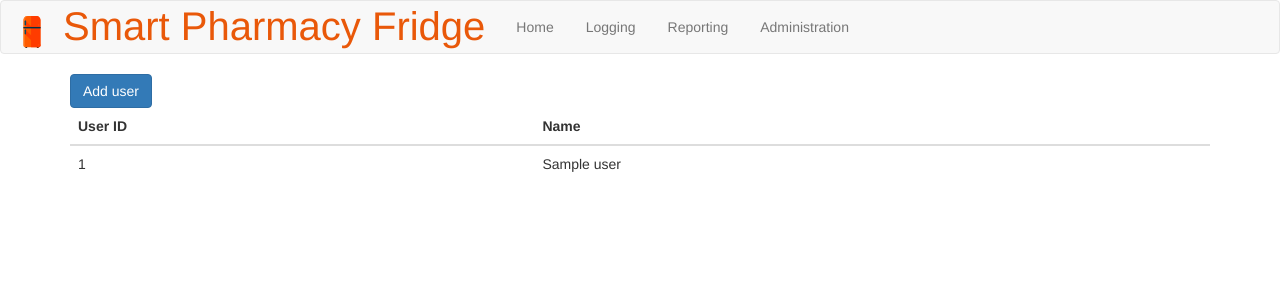
After one commit to ginadivina/smart-pharmacy-fridge, a Flask app: template app/templates/admin.html in a window 1280 px wide. The commit adds this page. Shown: the top 300 px of the page. Run offline with Flask 2, Linux system fonts and the light colour scheme; tables that the repository leaves empty hold one stand-in row (values such as "Sample post"); the template is opened without the code that fills it: values that come from a table or form of the project are taken from there, most other values are stand-ins (such as "Sample title", 1, 10 or a date in 2020); some libraries are stand-ins or nearby versions.

Commit message:
Implemented add user functionality and photo Adding user's photo will encode the photo as well

```diff
--- a/app.py
+++ b/app.py
@@ -1,5 +1,6 @@
 #!/usr/bin/python3
 from app import app
+from flask_wtf.csrf import CSRFProtect
 
 if __name__ == "__main__":
     app.debug = False
--- a/app/__init__.py
+++ b/app/__init__.py
@@ -1,7 +1,12 @@
 #!/usr/bin/python3
 from flask import Flask
 from flask_bootstrap import Bootstrap
+from flask_wtf.csrf import CSRFProtect
 app = Flask(__name__)
 from app import routes
 
+csrf = CSRFProtect(app)
+app.config['SECRET_KEY'] = "secretkey"
+app.config['WTF_CSRF_SECRET_KEY'] = "secretkey"
+csrf.init_app(app)
 bootstrap = Bootstrap(app)
--- /dev/null
+++ b/app/exported_db_tables/sqlite_sequence.csv
@@ -0,0 +1,2 @@
+name,seq
+users,12
--- /dev/null
+++ b/app/exported_db_tables/user_id_encoding.csv
@@ -0,0 +1 @@
+user_id,Field1,Field2,Field3,Field4,Field5,Field6,Field7,Field8,Field9,Field10,Field11,Field12,Field13,Field14,Field15,Field16,Field17,Field18,Field19,Field20,Field21,Field22,Field23,Field24,Field25,Field26,Field27,Field28,Field29,Field30,Field31,Field32,Field33,Field34,Field35,Field36,Field37,Field38,Field39,Field40,Field41,Field42,Field43,Field44,Field45,Field46,Field47,Field48,Field49,Field50,Field51,Field52,Field53,Field54,Field55,Field56,Field57,Field58,Field59,Field60,Field61,Field62,Field63,Field64,Field65,Field66,Field67,Field68,Field69,Field70,Field71,Field72,Field73,Field74,Field75,Field76,Field77,Field78,Field79,Field80,Field81,Field82,Field83,Field84,Field85,Field86,Field87,Field88,Field89,Field90,Field91,Field92,Field93,Field94,Field95,Field96,Field97,Field98,Field99,Field100,Field101,Field102,Field103,Field104,Field105,Field106,Field107,Field108,Field109,Field110,Field111,Field112,Field113,Field114,Field115,Field116,Field117,Field118,Field119,Field120,Field121,Field122,Field123,Field124,Field125,Field126,Field127,Field128
--- a/app/exported_db_tables/users.csv
+++ b/app/exported_db_tables/users.csv
@@ -1 +1 @@
-user_id,name,biometric_face,is_authorised,datetime_added
+user_id,name,is_authorised,photo_path,datetime_added
--- /dev/null
+++ b/app/forms.py
@@ -0,0 +1,7 @@
+from flask_wtf import FlaskForm
+from wtforms import StringField, FileField
+from wtforms.validators import DataRequired, Email
+
+class newUserForm(FlaskForm):
+    name = StringField('Name', validators=[DataRequired()])
+    file = FileField('Photo') #Make the file required
--- /dev/null
+++ b/app/templates/admin.html
@@ -0,0 +1,57 @@
+{% extends "base.html" %}
+{% set active_page = "admin" %}
+{% block content %}
+<div class="container">
+    <div class="table-responsive">
+        <button type="button" class="btn btn-primary" data-toggle="modal" data-target="#exampleModal">
+            Add user
+        </button>
+        <table class="table">
+            <thead>
+                <tr>
+                    <th scope="col">User ID</th>
+                    <th scope="col">Name</th>
+                </tr>
+            </thead>
+            <tbody>
+                {% for user in data %}
+                    <tr>
+                        <td>{{user[0]}}</td>
+                        <td>{{user[1]}}</td>
+                    </tr>
+                {% endfor %}
+            </tbody>
+        </table>
+    </div>
+</div>
+<div class="modal" tabindex="-1" id="exampleModal" role="dialog">
+  <div class="modal-dialog" role="document">
+    <div class="modal-content">
+      <div class="modal-header">
+        <h5 class="modal-title">New user</h5>
+        <button type="button" class="close" data-dismiss="modal" aria-label="Close">
+          <span aria-hidden="true">&times;</span>
+        </button>
+      </div>
+      <div class="modal-body">
+        <form action="" enctype="multipart/form-data" method="post">
+            <div class="form-group">
+                <label for="name">Name</label>
+                {{ form.name }}
+            </div>
+            <div class="form-group">
+                <label for="photoUpload">User photo</label>
+                {{ form.file }}
+            </div>
+            <button type="submit" class="btn btn-primary">Submit</button>
+            {{ form.csrf_token }}
+        </form>
+      </div>
+      <div class="modal-footer">
+        <button type="button" class="btn btn-primary">Save changes</button>
+        <button type="button" class="btn btn-secondary" data-dismiss="modal">Close</button>
+      </div>
+    </div>
+  </div>
+</div>
+{% endblock %}
--- a/app/templates/base.html
+++ b/app/templates/base.html
@@ -3,7 +3,8 @@
 {% set navigation_bar = [
 ('/', 'index', 'Home'),
 ('/sensors', 'sensors', 'Logging'),
-('/report', 'report', 'Reporting')
+('/report', 'report', 'Reporting'),
+('/admin', 'userAdmin', 'Administration')
 ] -%}
 
 {% set active_page = active_page|default('index') -%}
--- a/requirements.txt
+++ b/requirements.txt
@@ -12,3 +12,4 @@ face-recognition==1.3.0
 dlib==19.19.0
 opencv-python==4.2.0.34
 requests==2.21.0
+flash-wtf==0.14.3
```
Also changed, not shown: app/database.py (+38 -3 lines), app/exported_db_tables/sensor_log.csv (+3 -4 lines), app/routes.py (+35 -1 lines), app/db.db, app/user_photos/IMG_1909.jpg (added).
